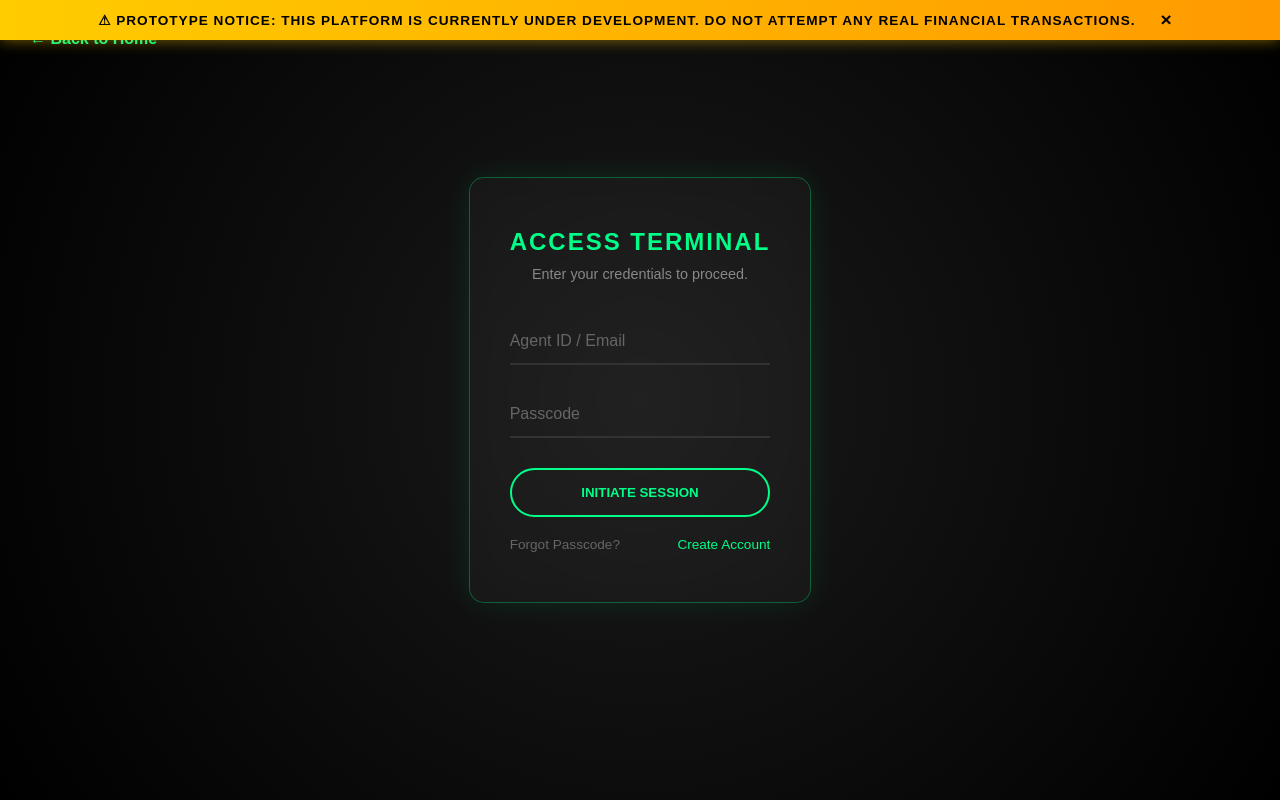
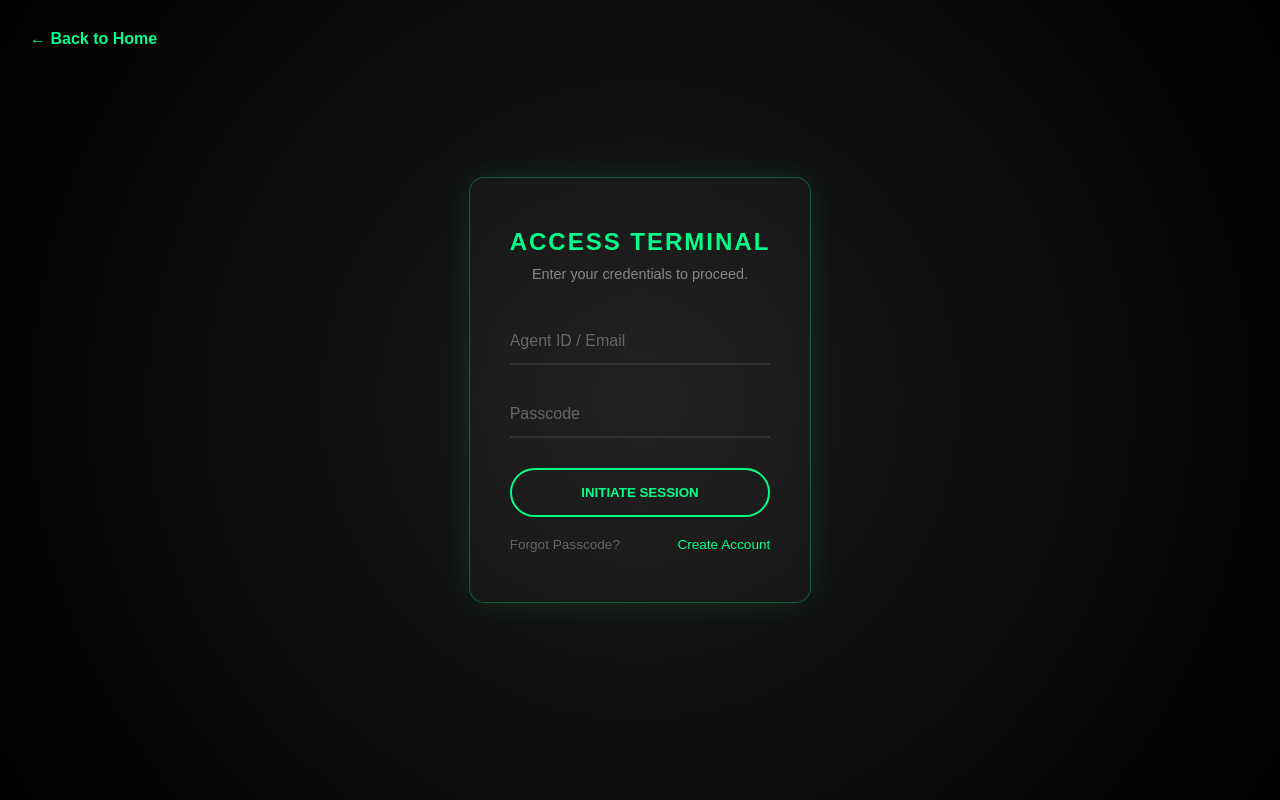
Before and after one commit to singhdeep4/InvestPro, a plain HTML site: page login.html in a window 1280 px wide. Drawn offline with Linux system fonts and the light colour scheme.

Commit message:
Removed Prototype Notice from everywhere except from index.html

```diff
--- a/login.html
+++ b/login.html
@@ -8,10 +8,6 @@
 </head>
 <body class="login-page">
 
-    <body class="has-alert"> <div id="dev-warning" class="dev-alert-bar">
-        <span>⚠ PROTOTYPE NOTICE: This platform is currently under development. Do not attempt any real financial transactions.</span>
-        <button class="close-alert" onclick="closeAlert()">×</button>
-    </div>
 
     <a href="index.html" class="back-link">← Back to Home</a>
 
```
Also changed, not shown: profile.html (+0 -4 lines), register.html (+0 -5 lines).
